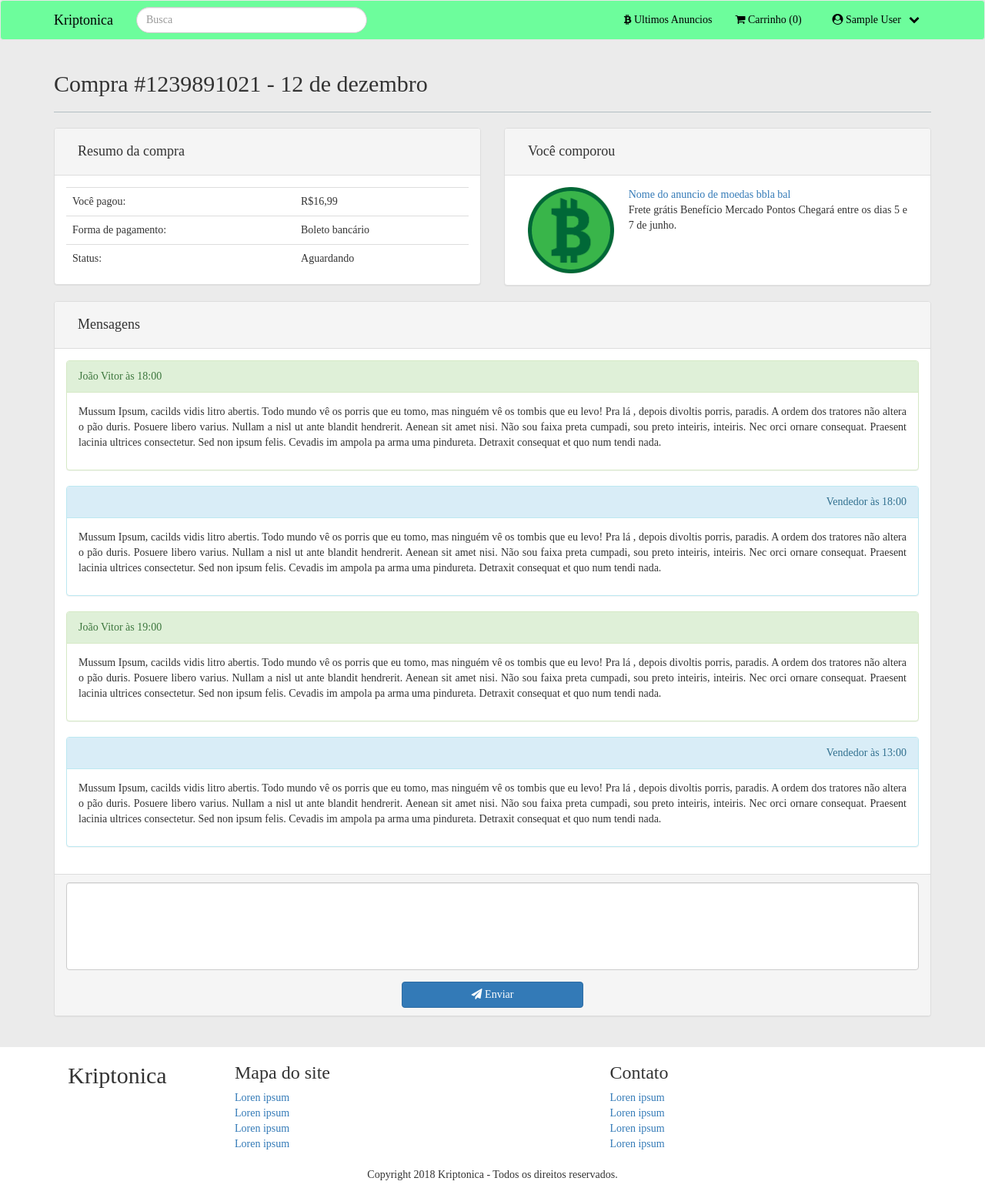
After one commit to kryptonica/mercado-moedas, a CodeIgniter app: page /database/transacao_c/visualizar in a window 1280 px wide. The commit adds this page. Shown: the whole page at 77% size. Run offline with CodeIgniter, Linux system fonts and the light colour scheme; the visitor is signed in with stand-in values (Sample User, id 1); some web fonts are replaced.

Commit message:
Tela de transção com chat e listagem das transações

```diff
--- a/application/config/routes.php
+++ b/application/config/routes.php
@@ -52,14 +52,21 @@ defined('BASEPATH') OR exit('No direct script access allowed');
 //$route['default_controller'] = 'exemplo_c';
 $route['default_controller'] = 'home_c';
 $route['login'] = 'login_c';
+
+//rotas usuario
 $route['cadastro'] = 'usuario_c/criar';
 $route['perfil/(:num)'] = 'usuario_c/visualizar_perfil/$1';
+$route['editar'] = 'usuario_c/editar';
+
+//rotas anuncio
 $route['meusanuncios'] = 'anuncio_c/meus_anuncios/';
 $route['editaranuncio'] = 'anuncio_c/editar_anuncio/';
 $route['cadastraranuncio'] = 'anuncio_c/cadastrar_anuncio/';
 $route['buscaranuncio'] = 'anuncio_c/buscar_anuncio/';
 $route['visualizaranuncio'] = 'anuncio_c/visualizar_anuncio/';
-$route['editar'] = 'usuario_c/editar';
+
+//rotas transacao
+$route['minhas-compras'] = 'transacao_c';
 
 $route['carrinho'] = 'carrinho_c';
 $route['404_override'] = '';
--- /dev/null
+++ b/application/controllers/Transacao_c.php
@@ -0,0 +1,16 @@
+<?php
+
+class Transacao_c extends MY_Controller {
+    public function __construct() {
+        parent::__construct();
+//        $this->load->model('anuncio');
+    }
+
+    public function index(){
+        $this->carregar_pagina("transacao/index");
+    }
+
+    public function visualizar(){
+        $this->carregar_pagina("transacao/visualizar");
+    }
+}
--- a/application/views/commons/header.php
+++ b/application/views/commons/header.php
@@ -41,7 +41,8 @@
                                         <a href="#" class="dropdown-toggle" data-toggle="dropdown" role="button" aria-haspopup="true" aria-expanded="false"><span class="fa fa-user-circle"></span> <?= $this->session->nome ?><span class="fa fa-chevron-down"></span></a>
                                         <ul class="dropdown-menu">
                                             <li><a href="<?= base_url("perfil/" . $this->session->usuario_id); ?>"><span class="fa fa-user-circle"></span> Perfil</a></li>
-                                            <li><a href="<?= base_url("meusanuncios"); ?>"><span class="fa fa-bullhorn"></span> Meus Anuncios</a></li>
+                                            <li><a href="<?= base_url("meusanuncios"); ?>"><span class="fa fa-bullhorn"></span> Meus anuncios</a></li>
+                                            <li><a href="<?= base_url("minhas-compras"); ?>"><span class="fa fa-shopping-bag"></span> Minhas compras</a></li>
                                             <li><a href="<?= base_url("editar"); ?>"><span class="fa fa-cog"></span> Editar perfil</a></li>
                                             <li><a href="<?= base_url("login_c/logout"); ?>"><span class="fa fa-sign-out"></span> Sair</a></li>
                                         </ul>
--- /dev/null
+++ b/application/views/transacao/visualizar.php
@@ -0,0 +1,157 @@
+<section class="container colar-rodape">
+    <div class="row">
+        <div class="col-sm-12">
+            <h2>Compra #1239891021 - 12 de dezembro</h2>
+            <hr>
+        </div>
+    </div>
+    <div class="row">
+        <div class="col-sm-6">
+            <div class="panel panel-default">
+                <div class="panel-heading">
+                    <h4 class="raleway-bold">Resumo da compra</h4>
+                </div>
+                <div class="panel-body table-responsive">
+                    <table class="table">
+                        <tbody>
+                            <tr>
+                                <td>Você pagou: </td>
+                                <td>R$16,99</td>
+                            </tr>
+                            <tr>
+                                <td>Forma de pagamento:</td>
+                                <td>Boleto bancário</td>
+                            </tr>
+                            <tr>
+                                <td>Status:</td>
+                                <td>Aguardando</td>
+                            </tr>
+                        <tbody>
+                    </table>
+                </div>
+            </div>
+
+        </div>
+        <div class="col-sm-6">
+            <div class="panel panel-default">
+                <div class="panel-heading">
+                    <h4 class="raleway-bold">Você comporou</h4>
+                </div>
+                <div class="panel-body">
+                    <div class="col-sm-3">
+                        <img id="img-detalhe-compra" class="img-responsive" src="<?= base_url("assets/img/cripto_img.png");?>">
+                    </div>
+                    <div class="col-sm-9">
+                        <a href="" class="raleway-bold">Nome do anuncio de moedas bbla bal</a>
+                        <p class="text-justify">
+                        Frete grátis Benefício Mercado Pontos Chegará entre os dias 5 e 7 de junho.
+                        </p>
+                    </div>
+                </div>
+            </div>
+        </div>
+    </div>
+    <div class="row">
+        <div class="col-sm-12">
+            <div class="panel panel-default">
+                <div class="panel-heading">
+                    <h4 class="raleway-bold">Mensagens</h4>
+                </div>
+                <div class="panel-body">
+                    <div class="panel panel-success">
+                        <div class="panel-heading">
+                            <span class="raleway-bold">João Vitor às 18:00</span>
+                        </div>
+                        <div class="panel-body">
+                            <p class="text-justify raleway-medium">
+                                Mussum Ipsum, cacilds vidis litro abertis. Todo mundo
+                                vê os porris que eu tomo, mas ninguém vê os tombis que
+                                eu levo! Pra lá , depois divoltis porris, paradis. A
+                                ordem dos tratores não altera o pão duris. Posuere
+                                libero varius. Nullam a nisl ut ante blandit hendrerit.
+                                Aenean sit amet nisi.
+                                Não sou faixa preta cumpadi, sou preto inteiris, inteiris.
+                                Nec orci ornare consequat. Praesent lacinia ultrices
+                                consectetur. Sed non ipsum felis. Cevadis im ampola
+                                pa arma uma pindureta. Detraxit consequat et quo num
+                                tendi nada.
+                            </p>
+                        </div>
+                    </div>
+                    <div class="panel panel-info">
+                        <div class="panel-heading text-right">
+                            <span class="raleway-bold">Vendedor às 18:00</span>
+                        </div>
+                        <div class="panel-body">
+                            <p class="text-justify raleway-medium">
+                                Mussum Ipsum, cacilds vidis litro abertis. Todo mundo
+                                vê os porris que eu tomo, mas ninguém vê os tombis que
+                                eu levo! Pra lá , depois divoltis porris, paradis. A
+                                ordem dos tratores não altera o pão duris. Posuere
+                                libero varius. Nullam a nisl ut ante blandit hendrerit.
+                                Aenean sit amet nisi.
+                                Não sou faixa preta cumpadi, sou preto inteiris, inteiris.
+                                Nec orci ornare consequat. Praesent lacinia ultrices
+                                consectetur. Sed non ipsum felis. Cevadis im ampola
+                                pa arma uma pindureta. Detraxit consequat et quo num
+                                tendi nada.
+                            </p>
+                        </div>
+                    </div>
+                    <div class="panel panel-success">
+                        <div class="panel-heading">
+                            <span class="raleway-bold">João Vitor às 19:00</span>
+                        </div>
+                        <div class="panel-body">
+                            <p class="text-justify raleway-medium">
+                                Mussum Ipsum, cacilds vidis litro abertis. Todo mundo
+                                vê os porris que eu tomo, mas ninguém vê os tombis que
+                                eu levo! Pra lá , depois divoltis porris, paradis. A
+                                ordem dos tratores não altera o pão duris. Posuere
+                                libero varius. Nullam a nisl ut ante blandit hendrerit.
+                                Aenean sit amet nisi.
+                                Não sou faixa preta cumpadi, sou preto inteiris, inteiris.
+                                Nec orci ornare consequat. Praesent lacinia ultrices
+                                consectetur. Sed non ipsum felis. Cevadis im ampola
+                                pa arma uma pindureta. Detraxit consequat et quo num
+                                tendi nada.
+                            </p>
+                        </div>
+                    </div>
+                    <div class="panel panel-info">
+                        <div class="panel-heading text-right">
+                            <span class="raleway-bold">Vendedor às 13:00</span>
+                        </div>
+                        <div class="panel-body">
+                            <p class="text-justify raleway-medium">
+                                Mussum Ipsum, cacilds vidis litro abertis. Todo mundo
+                                vê os porris que eu tomo, mas ninguém vê os tombis que
+                                eu levo! Pra lá , depois divoltis porris, paradis. A
+                                ordem dos tratores não altera o pão duris. Posuere
+                                libero varius. Nullam a nisl ut ante blandit hendrerit.
+                                Aenean sit amet nisi.
+                                Não sou faixa preta cumpadi, sou preto inteiris, inteiris.
+                                Nec orci ornare consequat. Praesent lacinia ultrices
+                                consectetur. Sed non ipsum felis. Cevadis im ampola
+                                pa arma uma pindureta. Detraxit consequat et quo num
+                                tendi nada.
+                            </p>
+                        </div>
+                    </div>
+                </div>
+                <div class="panel-footer">
+                    <form>
+                        <div class="form-group">
+                            <textarea class="form-control" name="mensagem" id="mensagem" rows="5">
+
+                            </textarea>
+                        </div>
+                        <div class="text-center">
+                            <button id="btn-enviar-mensagem" type="submit" class="btn btn-primary"><span class="fa fa-send"></span> Enviar</button>
+                        </div>
+                    </form>
+                </div>
+            </div>
+        </div>
+    </div>
+</section>
--- a/assets/css/custom.css
+++ b/assets/css/custom.css
@@ -198,6 +198,9 @@ hr {
 .raleway-bold {
     font-family: "Raleway Bold";
 }
+.raleway-medium {
+    font-family: "Raleway Medium";
+}
 
 #sobre-mim {
     border: 1px solid #b2bec3;
@@ -291,3 +294,11 @@ td.clique a {
     display: inline-block !important;
     /*padding-top: 1px;*/
 }
+
+#btn-enviar-mensagem{
+    padding-left: 90px;
+    padding-right: 90px;
+}
+#img-detalhe-compra{
+    max-width: 112px;
+}
```
Also changed, not shown: application/views/transacao/index.php (added, +30 -0 lines).
